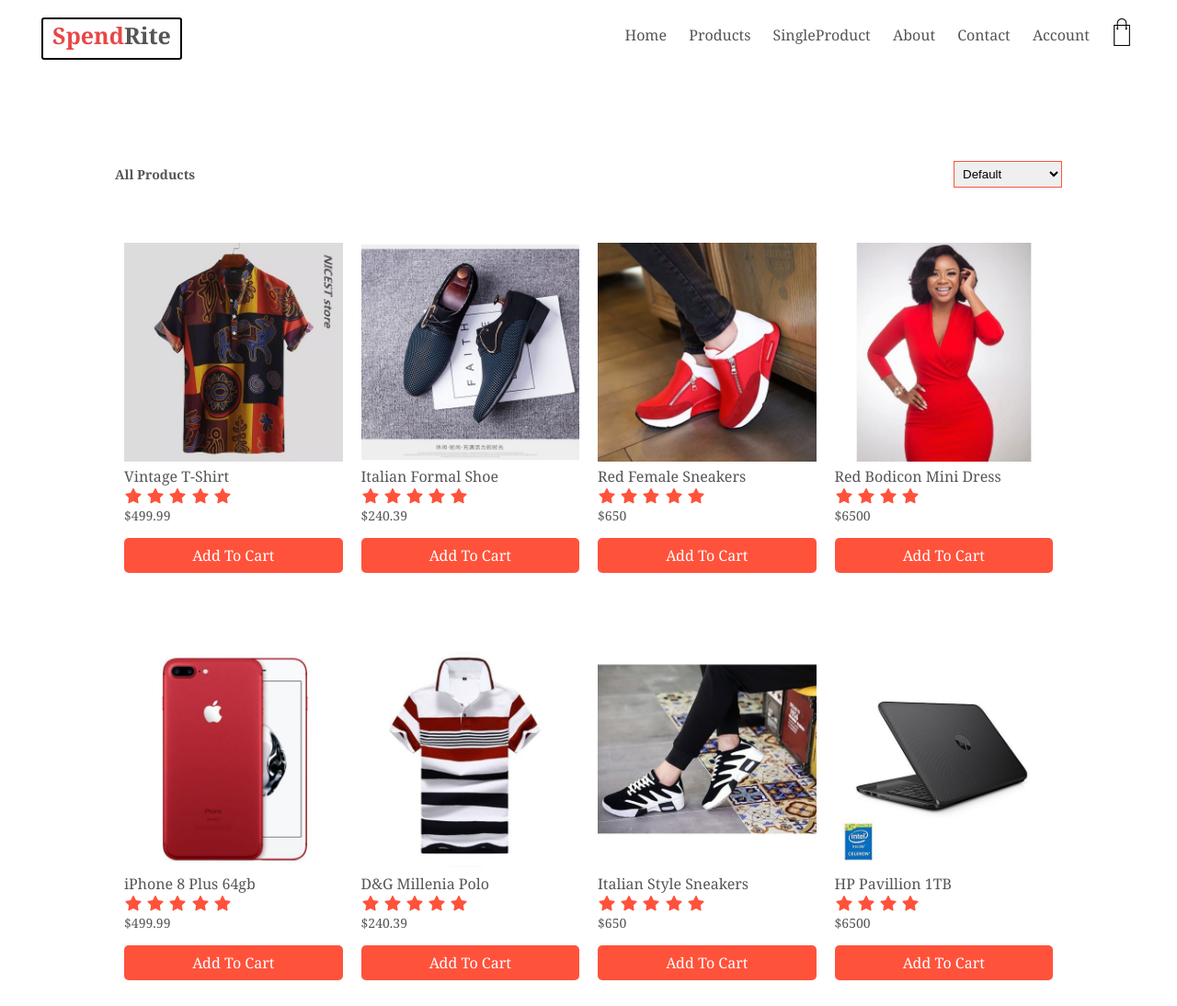
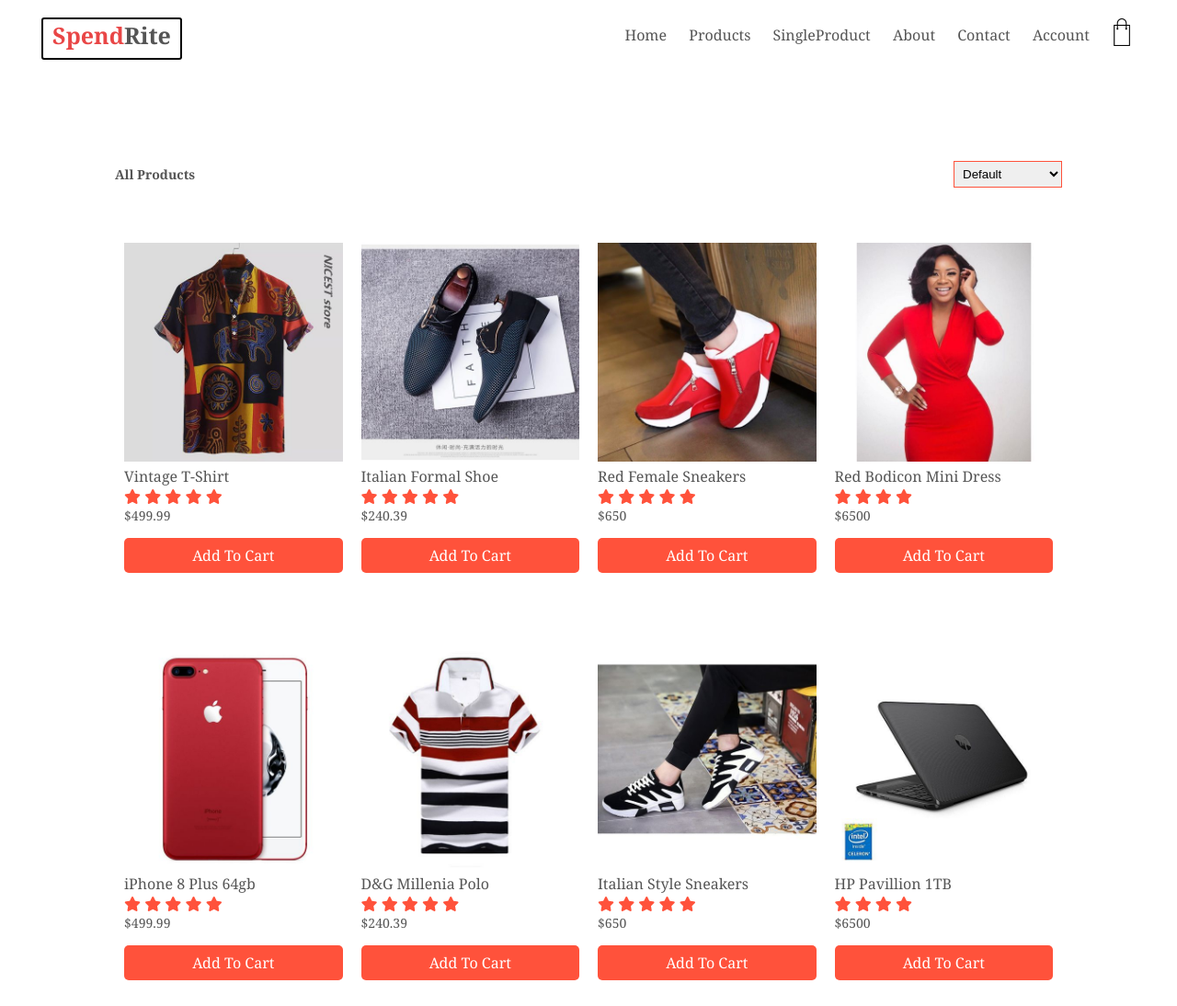
Before and after one commit to silas07official/e-commerce-website, a plain HTML site: page products.html in a window 1280 px wide. Shown: the top 1094 px of the page at 92% size. Drawn offline with Linux system fonts and the light colour scheme.

Commit message:
Update products.html

```diff
--- a/products.html
+++ b/products.html
@@ -5,8 +5,8 @@
     <meta name="viewport" content="width=device-width, initial-scale=1.0">
     <title>All Products - SpendRite</title>
     <link rel="stylesheet" href="./css/index.css">
-    <link rel="stylesheet" href="./css/roboto.css">
-    <script src="./js/all.js"></script>
+    <link rel="stylesheet" href="path/to/font-awesome/css/font-awesome.min.css">
+
 </head>
 <body>
     <div class="container">
```
